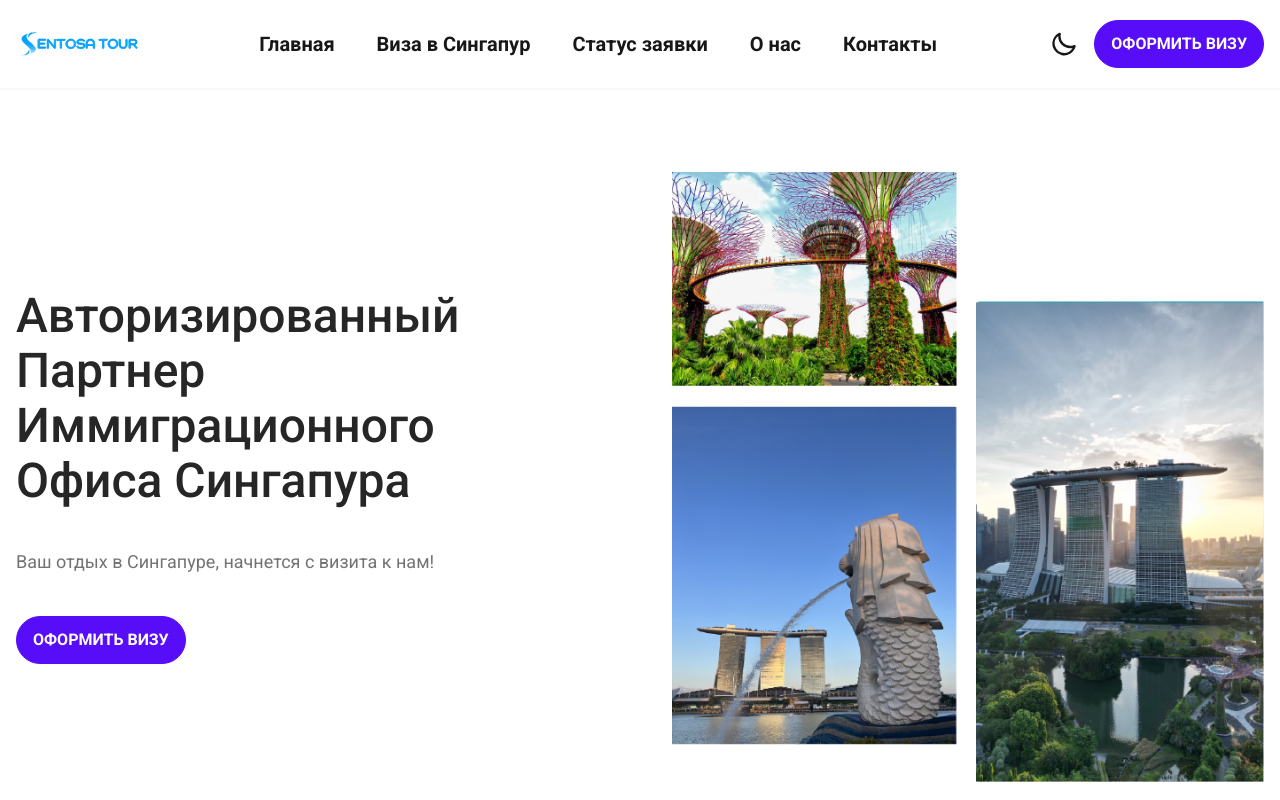
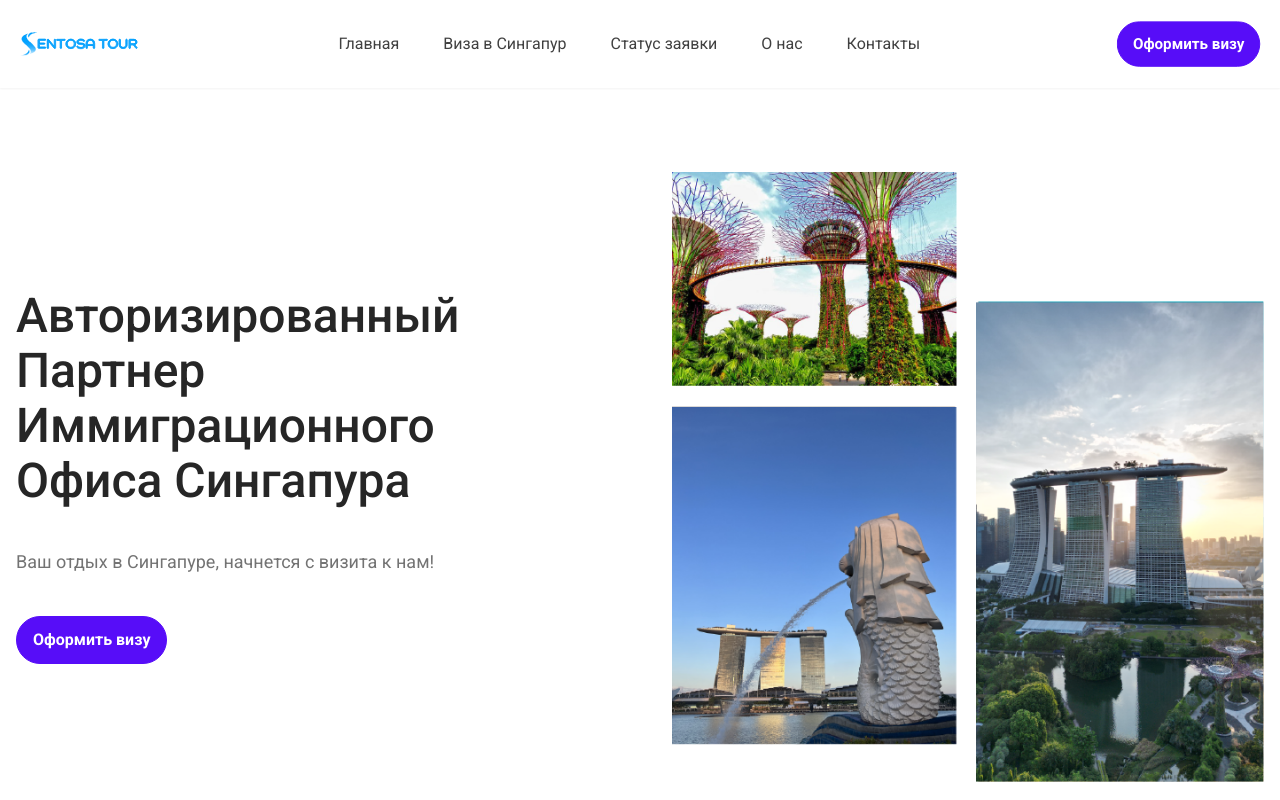
Before and after one commit to qipchaq/sentosa-tour, a Next.js app: page / in a window 1280 px wide. Shown: the top 800 px of the page. Built offline with nearby package versions, Linux system fonts and the light colour scheme.

Commit message:
make header responsive

```diff
--- a/src/app/components/Header/Header.tsx
+++ b/src/app/components/Header/Header.tsx
@@ -1,53 +1,81 @@
 import Image from 'next/image';
 import React from 'react';
 import logo from '../../../../public/assets/images/logo.svg';
-import { MoonIcon, SunIcon } from './Icons';
 import Button from '../shared/Button';
+import Link from 'next/link';
+
+const LINKS = [
+  {
+    title: 'Главная',
+    href: '/',
+  },
+  {
+    title: 'Виза в Сингапур',
+    href: '/visastart',
+  },
+  {
+    title: 'Статус заявки',
+    href: '/visacheck',
+  },
+  {
+    title: 'О нас',
+    href: '/about',
+  },
+  {
+    title: 'Контакты',
+    href: '/contacts',
+  },
+];
 
 const Header = () => {
   return (
     <header className="sticky bg-white top-0 w-full left-0 right-0 z-40 shadow-sm">
       <div className="px-4 lg:container py-4 lg:py-5 relative flex justify-between items-center m-auto">
-        <Image src={logo} alt="logo" width={130} height={25} />
-        <div className="flex items-center gap-2">
-          <a
-            className="btn btn-ghost normal-case text-xl rounded-full"
-            href="/"
-          >
-            Главная
-          </a>
-          <a
-            className="btn btn-ghost normal-case text-xl rounded-full"
-            href="/visastart"
-          >
-            Виза в Сингапур
-          </a>
-          <a
-            className="btn btn-ghost normal-case text-xl rounded-full"
-            href="/visacheck"
-          >
-            Статус заявки
-          </a>
-          <a
-            className="btn btn-ghost normal-case text-xl rounded-full"
-            href="/about"
-          >
-            О нас
-          </a>
-          <a
-            className="btn btn-ghost normal-case text-xl rounded-full"
-            href="/contacts"
-          >
-            Контакты
-          </a>
+        <Link href="/">
+          <Image src={logo} alt="logo" width={130} height={25} />
+        </Link>
+        <div className="hidden lg:flex lg:flex-wrap lg:items-center lg:space-x-1">
+          {LINKS.map((link, i) => (
+            <Link
+              key={i}
+              className="inline-flex items-center text-sm xl:text-base font-normal text-neutral-700 py-2 px-4 xl:px-5 rounded-full hover:text-neutral-900 hover:bg-neutral-100"
+              href={link.href}
+            >
+              {link.title}
+            </Link>
+          ))}
         </div>
-        <div className="flex items-center gap-4">
-          <label className="swap swap-rotate">
-            <input type="checkbox" />
-            <SunIcon />
-            <MoonIcon />
-          </label>
+        <div className="hidden lg:flex items-center space-x-0.5">
           <Button text="Оформить визу" />
+        </div>
+        <div className="flex lg:hidden items-center">
+          <div className="dropdown">
+            <label tabIndex={0} className="btn btn-ghost btn-square">
+              <svg
+                xmlns="http://www.w3.org/2000/svg"
+                fill="none"
+                viewBox="0 0 24 24"
+                className="inline-block w-5 h-5 stroke-current"
+              >
+                <path
+                  strokeLinecap="round"
+                  strokeLinejoin="round"
+                  strokeWidth="2"
+                  d="M4 6h16M4 12h16M4 18h16"
+                ></path>
+              </svg>
+            </label>
+            <ul
+              tabIndex={0}
+              className="menu menu-compact dropdown-content mt-3 p-2 shadow bg-base-100 rounded-box w-52 right-0"
+            >
+              {LINKS.map((link, i) => (
+                <li key={i}>
+                  <Link href={link.href}>{link.title}</Link>
+                </li>
+              ))}
+            </ul>
+          </div>
         </div>
       </div>
     </header>
--- a/src/app/components/shared/Button.tsx
+++ b/src/app/components/shared/Button.tsx
@@ -10,7 +10,7 @@ const Button = ({
   return (
     <Link
       href={`/${link}`}
-      className="btn rounded-full btn-primary hover:btn-primary-focus text-base-100 text-sm sm:text-base w-fit"
+      className="btn rounded-full btn-primary hover:btn-primary-focus text-base-100 text-sm sm:text-base w-fit normal-case"
     >
       {text}
     </Link>
--- a/src/app/layout.tsx
+++ b/src/app/layout.tsx
@@ -11,9 +11,6 @@ const roboto = Roboto({
 export const metadata = {
   title: 'Sentosa tours',
   description: 'Визы в Сингапур',
-  // icons: {
-  //   favicon: '/assets/images/logo.svg',
-  // },
   icons: {
     icon: { url: '/assets/images/logo.png', type: 'image/png' },
   },
```
